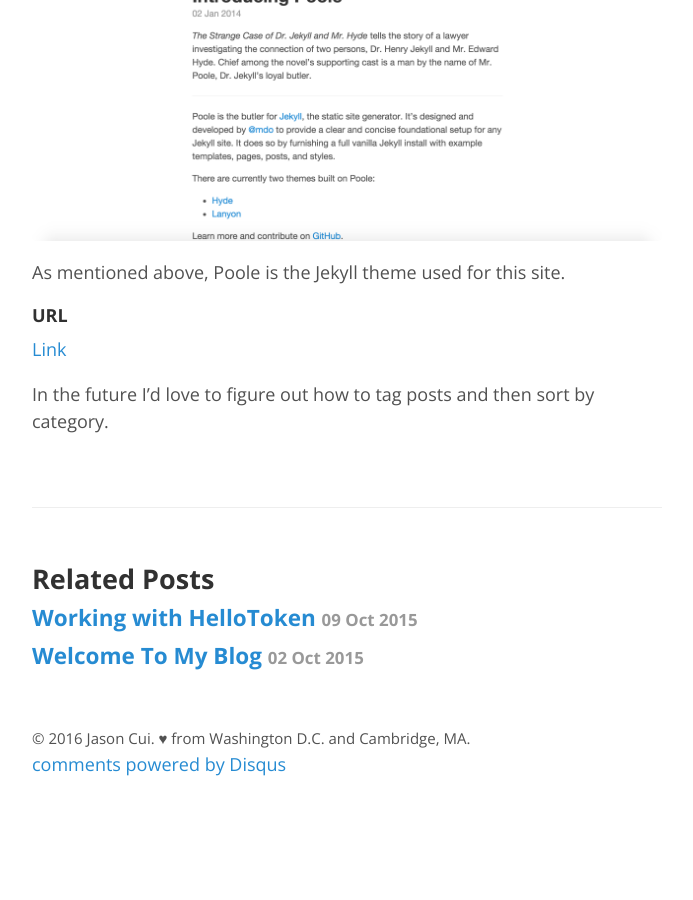
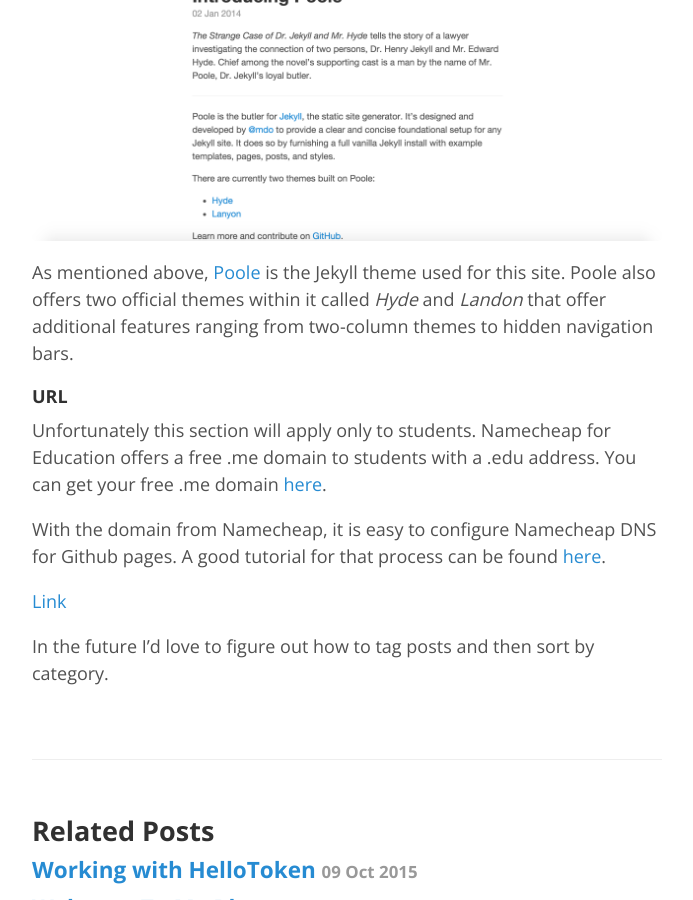
Before and after one commit to jasoncui/jasoncui.github.io, a Jekyll site: the page built from _posts/2015-12-23-how-i-made-this-blog-for-free.md, in a window 1280 px wide and 900 px high, scrolled down 1321 px. Shown: the whole window, without its empty margins (293-986 px from the left). Built offline with Jekyll 4.4.1, drawn with Linux system fonts in a browser that asks for light colours; comment, search, counter and statistics services are not loaded; before the commit the page ends 2135 px from its top, so only the background shows below that.

Commit message:
some more updates

```diff
--- a/_posts/2015-12-23-how-i-made-this-blog-for-free.md
+++ b/_posts/2015-12-23-how-i-made-this-blog-for-free.md
@@ -27,11 +27,13 @@
 
 ![Poole]({{ site.url }}/public/poole.png){: .center-image }
 
-As mentioned above, Poole is the Jekyll theme used for this site.
+As mentioned above, [Poole](http://getpoole.com/) is the Jekyll theme used for this site. Poole also offers two official themes within it called *Hyde* and *Landon* that offer additional features ranging from two-column themes to hidden navigation bars.
 
 #### URL
 
+Unfortunately this section will apply only to students. Namecheap for Education offers a free .me domain to students with a .edu address. You can get your free .me domain [here](https://nc.me/).
 
+With the domain from Namecheap, it is easy to configure Namecheap DNS for Github pages. A good tutorial for that process can be found [here](http://abdelraoof.com/blog/2014/09/20/configuring-namecheap-dns-for-github/).
 
 
 
```
